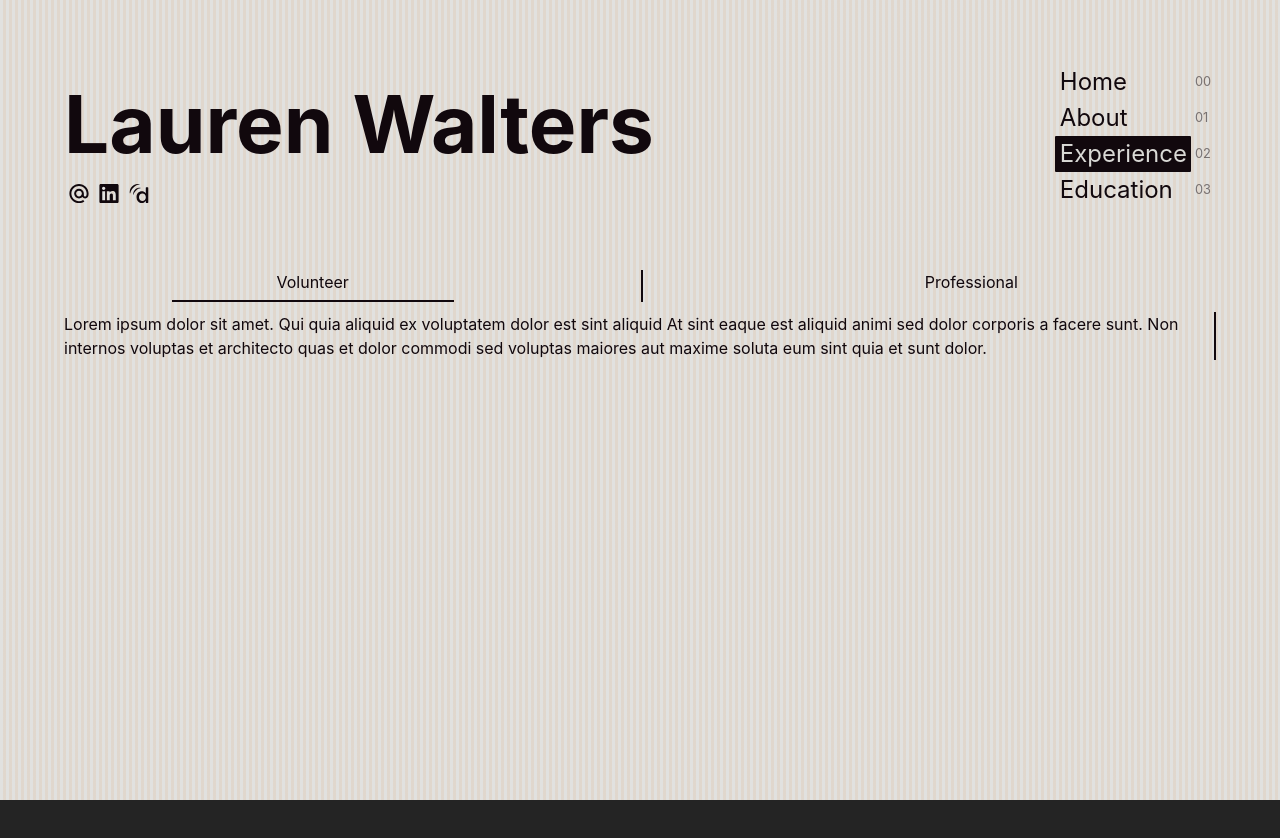
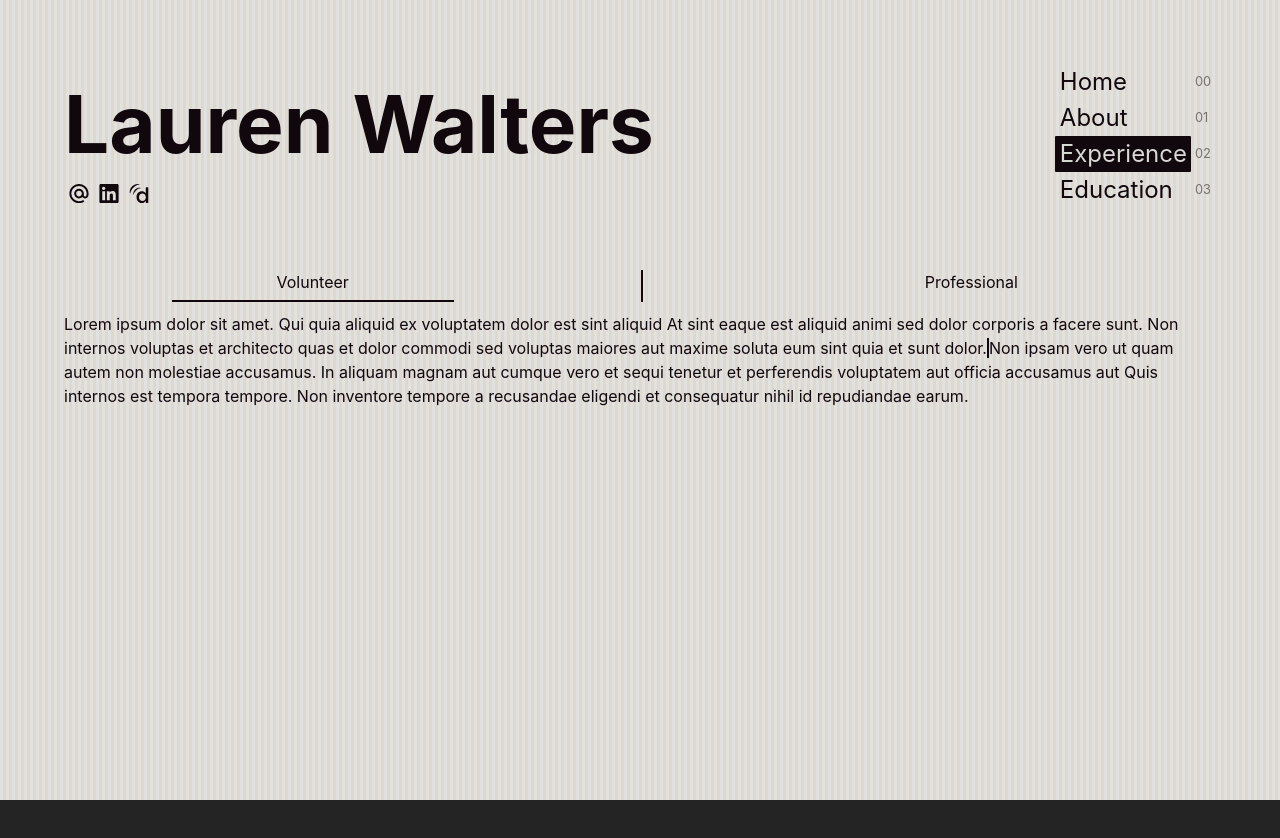
Before and after one commit to richardltyler/LaurenWalters, a React (Vite) app: page /experience in a window 1280 px wide. Shown: the top 838 px of the page. After the commit the page ends 800 px from the top, so only its background shows below. Built offline with nearby package versions, Linux system fonts and the light colour scheme.

Commit message:
Update styes

```diff
--- a/src/pages/Experience.css
+++ b/src/pages/Experience.css
@@ -30,7 +30,8 @@
 }
 
 .experience-type-container {
-  display: flex;
+  /* display: flex; */
+  display: block;
   min-height: 100%;
 }
 
@@ -44,17 +45,23 @@
 }
 
 .professional {
+  /* z-index: 0; */
 }
 
 .professional_selected {
   max-width: 100%;
   border-left: 2px solid #10050b;
+  z-index: 100;
 }
 
 .volunteer {
+  z-index: 0;
+  /* display: none; */
+  overflow: hidden;
 }
 
 .volunteer_selected {
   max-width: 100%;
   border-right: 2px solid #10050b;
+  z-index: 100;
 }
```
